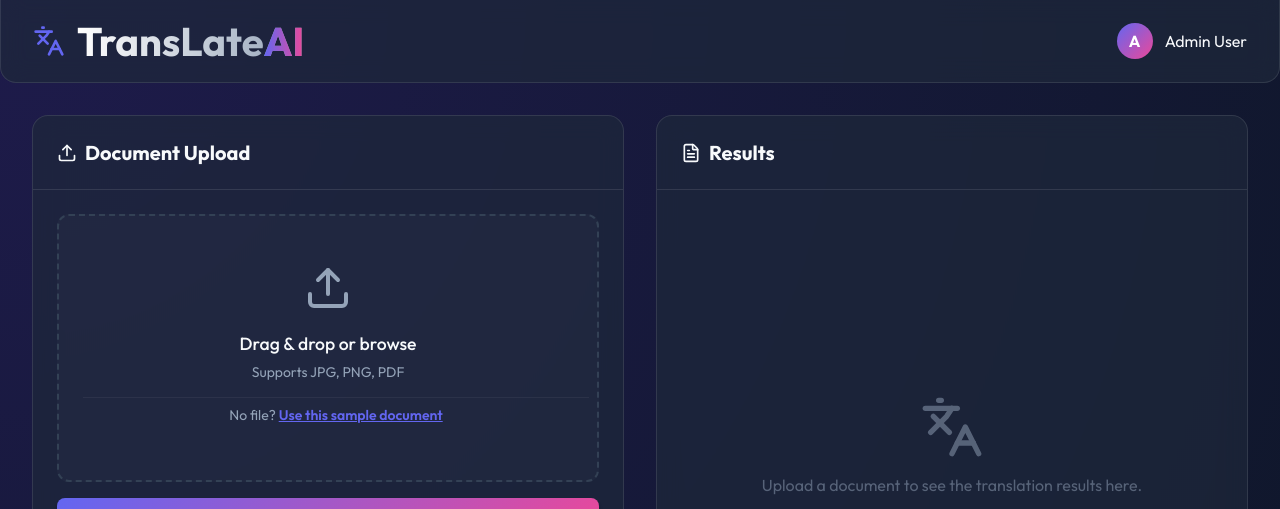
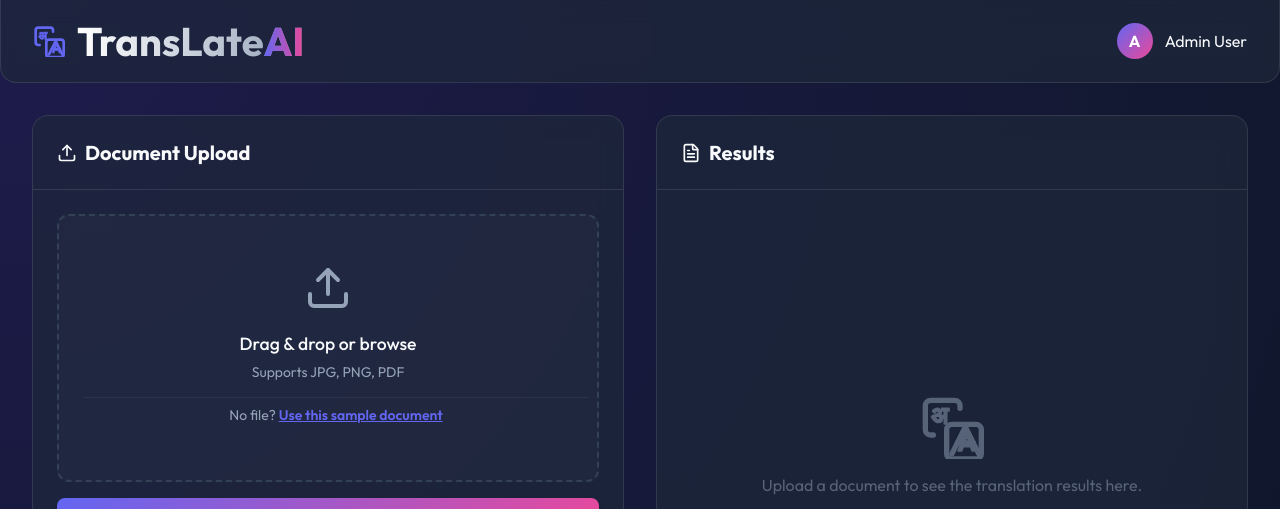
Before and after one commit to unstableme/OCR_Translation_Ishani, a React app in the folder frontend/: page /dashboard in a window 1280 px wide. Shown: the top 509 px of the page. Built offline with nearby package versions, Linux system fonts and the light colour scheme; the HTML template or start-up script is replaced by a standard one.

Commit message:
symbol changed

```diff
--- a/frontend/src/components/Dashboard.jsx
+++ b/frontend/src/components/Dashboard.jsx
@@ -1,11 +1,35 @@
 import React, { useState, useRef } from 'react';
-import { Upload, FileText, Check, AlertCircle, RefreshCw, ArrowRight, Languages, Download } from 'lucide-react';
+import { Upload, FileText, Check, AlertCircle, RefreshCw, ArrowRight, Download } from 'lucide-react';
 import axios from 'axios';
 import { notoDevanagari } from '../fonts/NotoSansDevanagari';
 import { jsPDF } from 'jspdf';
 import './Dashboard.css';
 
 const API_BASE_URL = `http://${window.location.hostname}:8000`;
+
+const TamangTranslationIcon = ({ size = 24, className = "" }) => (
+    <svg
+        width={size}
+        height={size}
+        viewBox="0 0 24 24"
+        fill="none"
+        stroke="currentColor"
+        strokeWidth="2"
+        strokeLinecap="round"
+        strokeLinejoin="round"
+        className={className}
+    >
+        {/* Background 'page' with Devanagari 'अ' */}
+        <path d="M5 15H4a2 2 0 0 1-2-2V4a2 2 0 0 1 2-2h9a2 2 0 0 1 2 2v1" />
+        <text x="4" y="11" fontSize="9" strokeWidth="0.5" fill="currentColor" style={{ fontFamily: 'serif', fontWeight: 'bold' }}>अ</text>
+
+        {/* Foreground 'page' with Latin 'A' */}
+        <path d="m22 22-5-10-5 10" />
+        <path d="M14 18h6" />
+        <path d="M12 11h9a2 2 0 0 1 2 2v9a2 2 0 0 1-2 2h-9a2 2 0 0 1-2-2v-9a2 2 0 0 1 2-2z" fill="none" />
+        <text x="14" y="21" fontSize="10" strokeWidth="0.5" fill="currentColor" style={{ fontFamily: 'Arial', fontWeight: 'bold' }}>A</text>
+    </svg>
+);
 
 const LOADING_MESSAGES = [
     "Initializing AI processing...",
@@ -33,7 +57,7 @@ const LoadingState = () => {
                 {[...Array(5)].map((_, i) => (
                     <div key={i} className="scan-line" style={{ animationDelay: `${i * 0.5}s` }}></div>
                 ))}
-                <Languages size={80} className="floating-icon" />
+                <TamangTranslationIcon size={80} className="floating-icon" />
             </div>
             <div className="loading-status-area">
                 <div className="status-text-wrapper">
@@ -101,7 +125,10 @@ const Dashboard = () => {
     };
 
     const handleUpload = async () => {
-        if (!file) return;
+        if (!file) {
+            setError('Please upload a document or use the sample document first.');
+            return;
+        }
 
         setLoading(true);
         setError(null);
@@ -189,7 +216,7 @@ const Dashboard = () => {
             <header className="dashboard-header glass-panel">
                 <div className="header-content container">
                     <div className="logo-section">
-                        <Languages className="logo-icon" size={32} />
+                        <TamangTranslationIcon className="logo-icon" size={32} />
                         <h1 className="logo-text">TransLate<span className="text-accent">AI</span></h1>
                     </div>
                     <div className="user-profile">
@@ -246,7 +273,7 @@ const Dashboard = () => {
                             <button
                                 className="btn btn-primary w-full mt-4"
                                 onClick={handleUpload}
-                                disabled={!file || loading}
+                                disabled={loading}
                             >
                                 {loading ? (
                                     <>
@@ -317,7 +344,7 @@ const Dashboard = () => {
                                 </div>
                             ) : (
                                 <div className="empty-state">
-                                    <Languages size={64} className="empty-icon" />
+                                    <TamangTranslationIcon size={64} className="empty-icon" />
                                     <p>Upload a document to see the translation results here.</p>
                                 </div>
                             )}
```
